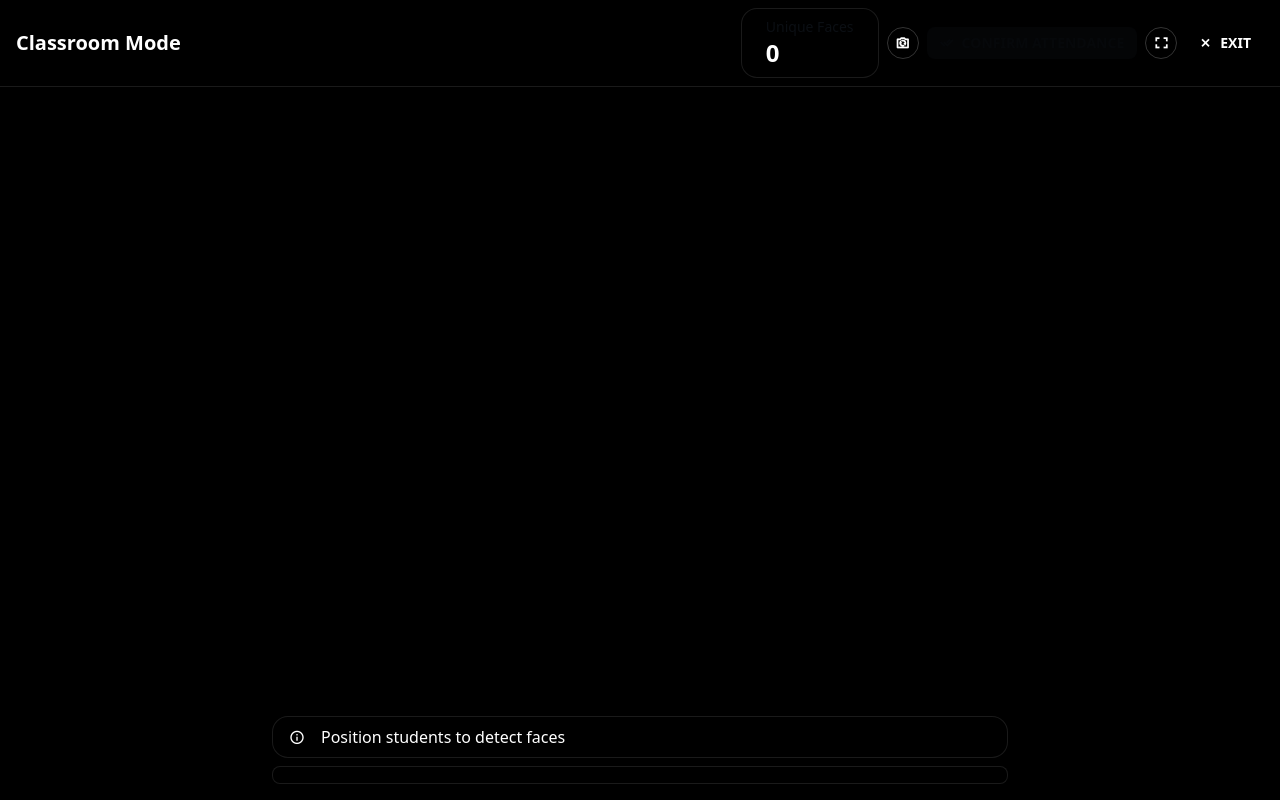
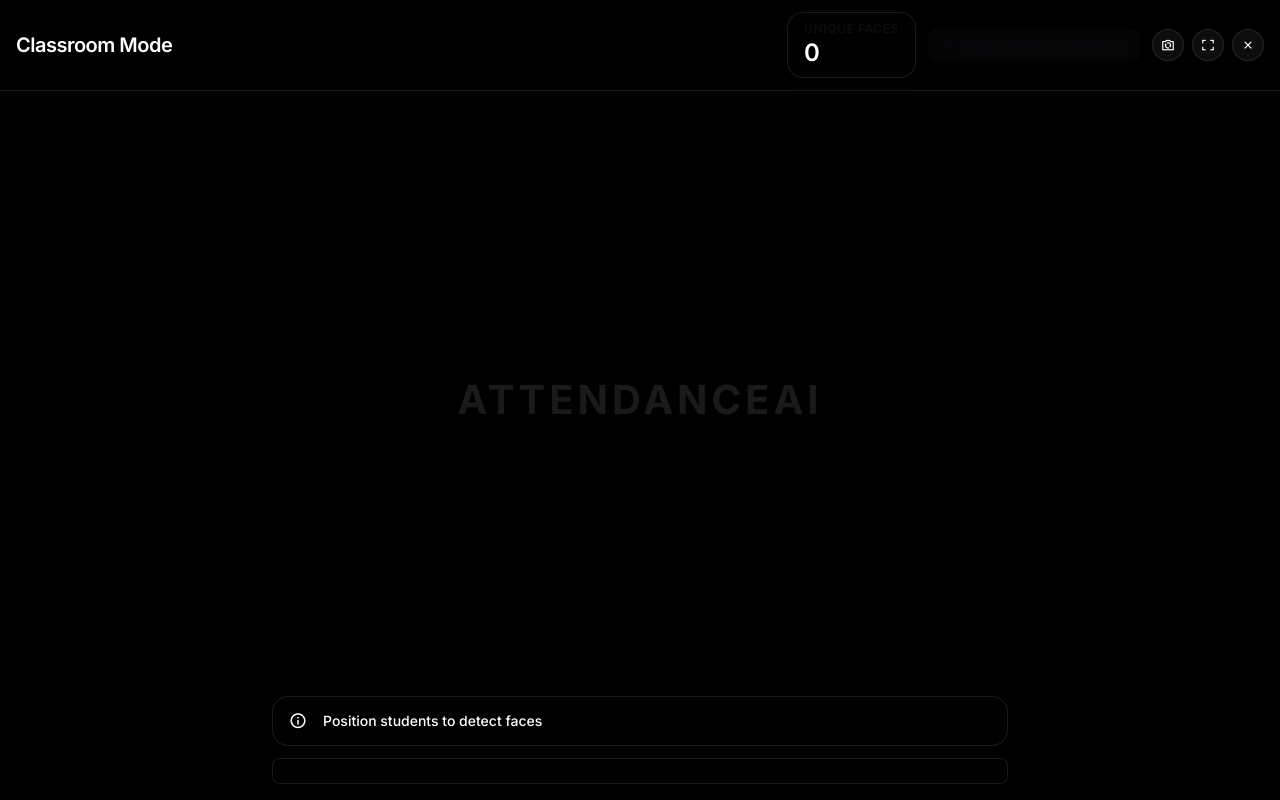
Before and after one commit to srjmnh/attendance-keeper, a Flask app: page /classroom in a window 1280 px wide. Run offline with Flask 3, Linux system fonts and the light colour scheme; the visitor is signed in with stand-in values (Sample User, id 1); parts of the project's set-up code (start-up, migrations or seed data) failed here and were passed over; some libraries are stand-ins or nearby versions.

Commit message:
feat: enhance classroom mode UI with fullscreen and confirmation improvements

```diff
--- a/app/templates/recognition/classroom_mode.html
+++ b/app/templates/recognition/classroom_mode.html
@@ -14,11 +14,14 @@
     <link href="https://cdn.jsdelivr.net/npm/remixicon@4.0.1/fonts/remixicon.css" rel="stylesheet">
 
     <style>
+        @import url('https://fonts.googleapis.com/css2?family=Inter:wght@400;500;600;700&display=swap');
+
         body {
             margin: 0;
             padding: 0;
             overflow: hidden;
             background-color: black;
+            font-family: 'Inter', -apple-system, BlinkMacSystemFont, system-ui, sans-serif;
         }
         .animate-fade-in {
             animation: fadeIn 0.3s ease-in-out;
@@ -27,38 +30,64 @@
             from { opacity: 0; }
             to { opacity: 1; }
         }
+        .btn {
+            font-family: 'Inter', -apple-system, BlinkMacSystemFont, system-ui, sans-serif;
+            font-weight: 500;
+        }
+        .stats {
+            font-family: 'Inter', -apple-system, BlinkMacSystemFont, system-ui, sans-serif;
+        }
+        .alert {
+            font-family: 'Inter', -apple-system, BlinkMacSystemFont, system-ui, sans-serif;
+        }
+        .logo-overlay {
+            position: absolute;
+            top: 50%;
+            left: 50%;
+            transform: translate(-50%, -50%);
+            font-size: 2.5rem;
+            font-weight: 700;
+            color: rgba(255, 255, 255, 0.1);
+            pointer-events: none;
+            text-transform: uppercase;
+            letter-spacing: 0.1em;
+            white-space: nowrap;
+        }
     </style>
 </head>
 <body>
     <div class="fixed inset-0 bg-black">
         <!-- Minimal Header -->
         <div class="absolute top-0 left-0 right-0 z-10 bg-black/50 backdrop-blur-sm border-b border-white/10">
-            <div class="container mx-auto px-4 py-2">
+            <div class="container mx-auto px-4 py-3">
                 <div class="flex items-center justify-between">
                     <div class="text-white">
-                        <h1 class="text-xl font-bold">Classroom Mode</h1>
+                        <h1 class="text-xl font-semibold tracking-tight">Classroom Mode</h1>
                     </div>
-                    <div class="flex items-center gap-2">
-                        <div class="stats bg-black/50 text-white border border-white/10">
-                            <div class="stat py-2">
-                                <div class="stat-title text-sm opacity-60">Unique Faces</div>
-                                <div class="stat-value text-2xl" id="faceCounter">0</div>
+                    <div class="flex items-center gap-3">
+                        <div class="stats bg-black/50 text-white border border-white/10 shadow-lg">
+                            <div class="stat py-2 px-4">
+                                <div class="stat-title text-xs font-medium opacity-60 uppercase tracking-wider">Unique Faces</div>
+                                <div class="stat-value text-2xl font-semibold tracking-tight" id="faceCounter">0</div>
                             </div>
                         </div>
-                        <button id="switchCamera" class="btn btn-circle btn-sm btn-outline border-white/20 text-white hover:bg-white/10">
-                            <i class="ri-camera-switch-line"></i>
-                        </button>
-                        <button onclick="confirmAttendance()" id="confirmBtn" class="btn btn-success btn-sm gap-2 opacity-50 pointer-events-none" disabled>
+
+                        <button onclick="showConfirmationModal()" id="confirmBtn" class="btn btn-success btn-sm gap-2 opacity-50 pointer-events-none shadow-lg" disabled>
                             <i class="ri-check-double-line"></i>
                             Confirm Attendance
                         </button>
-                        <button onclick="toggleFullscreen()" class="btn btn-circle btn-sm btn-outline border-white/20 text-white hover:bg-white/10">
-                            <i class="ri-fullscreen-line" id="fullscreenIcon"></i>
-                        </button>
-                        <a href="{{ url_for('main.dashboard') }}" class="btn btn-ghost btn-sm gap-2 text-white hover:bg-white/10">
-                            <i class="ri-close-line"></i>
-                            Exit
-                        </a>
+
+                        <div class="flex items-center gap-2">
+                            <button id="switchCamera" class="btn btn-circle btn-sm bg-white/5 border-white/10 text-white hover:bg-white/10 hover:border-white/20">
+                                <i class="ri-camera-switch-line"></i>
+                            </button>
+                            <button onclick="toggleFullscreen()" class="btn btn-circle btn-sm bg-white/5 border-white/10 text-white hover:bg-white/10 hover:border-white/20">
+                                <i class="ri-fullscreen-line" id="fullscreenIcon"></i>
+                            </button>
+                            <a href="{{ url_for('main.dashboard') }}" class="btn btn-circle btn-sm bg-white/5 border-white/10 text-white hover:bg-white/10 hover:border-white/20">
+                                <i class="ri-close-line"></i>
+                            </a>
+                        </div>
                     </div>
                 </div>
             </div>
@@ -70,22 +99,43 @@
             <video id="video" class="max-h-full w-auto object-contain" autoplay playsinline></video>
             <canvas id="canvas" class="hidden"></canvas>
 
+            <!-- Logo Overlay -->
+            <div class="logo-overlay">AttendanceAI</div>
+
             <!-- Face Detection Overlay -->
             <div id="faceOverlay" class="absolute inset-0 pointer-events-none"></div>
         </div>
 
         <!-- Status Messages -->
         <div class="absolute bottom-4 left-1/2 -translate-x-1/2 w-full max-w-3xl px-4">
-            <div class="space-y-2">
-                <div id="status" class="alert bg-black/50 text-white border border-white/10 shadow-lg py-2 backdrop-blur-sm">
-                    <i class="ri-information-line"></i>
-                    <span>Position students to detect faces</span>
+            <div class="space-y-3">
+                <div id="status" class="alert bg-black/50 text-white border border-white/10 shadow-lg py-2.5 backdrop-blur-sm">
+                    <i class="ri-information-line text-lg"></i>
+                    <span class="text-sm font-medium">Position students to detect faces</span>
                 </div>
-                <div id="detectedFaces" class="flex flex-wrap gap-2 max-h-32 overflow-y-auto p-2 bg-black/50 backdrop-blur-sm rounded-lg border border-white/10">
+
+                <div id="detectedFaces" class="flex flex-wrap gap-2 max-h-32 overflow-y-auto p-3 bg-black/50 backdrop-blur-sm rounded-lg border border-white/10 shadow-lg">
                     <!-- Detected faces will be shown here -->
                 </div>
             </div>
         </div>
+
+        <!-- Confirmation Modal -->
+        <dialog id="confirmationModal" class="modal">
+            <div class="modal-box bg-black/90 text-white border border-white/10">
+                <h3 class="font-bold text-lg mb-4">Confirm Attendance</h3>
+                <div id="studentsList" class="space-y-3 max-h-96 overflow-y-auto mb-4">
+                    <!-- Student details will be inserted here -->
+                </div>
+                <div class="modal-action">
+                    <button onclick="closeConfirmationModal()" class="btn btn-ghost btn-sm">Cancel</button>
+                    <button onclick="confirmAttendance()" class="btn btn-success btn-sm">Confirm</button>
+                </div>
+            </div>
+            <form method="dialog" class="modal-backdrop">
+                <button>close</button>
+            </form>
+        </dialog>
     </div>
 
 <script>
@@ -319,12 +369,39 @@ async function detectFaces() {
     }
 }
 
+function showConfirmationModal() {
+    const modal = document.getElementById('confirmationModal');
+    const studentsList = document.getElementById('studentsList');
+    studentsList.innerHTML = '';
+
+    // Create list of detected students
+    detectedStudents.forEach(student => {
+        const studentCard = document.createElement('div');
+        studentCard.className = 'bg-white/5 rounded-lg p-3 border border-white/10';
+        studentCard.innerHTML = `
+            <div class="flex items-center justify-between">
+                <div>
+                    <h4 class="font-medium">${student.name}</h4>
+                    <p class="text-sm opacity-60">ID: ${student.student_id}</p>
+                </div>
+                <div class="text-right">
+                    <span class="text-xs font-medium opacity-60">Confidence</span>
+                    <p class="text-sm font-medium">${Math.round(student.confidence)}%</p>
+                </div>
+            </div>
+        `;
+        studentsList.appendChild(studentCard);
+    });
+
+    modal.showModal();
+}
+
+function closeConfirmationModal() {
+    const modal = document.getElementById('confirmationModal');
+    modal.close();
+}
+
 async function confirmAttendance() {
-    if (detectedStudents.size === 0) {
-        showMessage('No students detected to mark attendance for', 'warning');
-        return;
-    }
-
     const confirmBtn = document.getElementById('confirmBtn');
     confirmBtn.disabled = true;
     confirmBtn.innerHTML = '<i class="ri-loader-4-line animate-spin"></i>Processing...';
@@ -344,6 +421,7 @@ async function confirmAttendance() {
         const data = await response.json();
         if (response.ok) {
             showMessage(`${data.message}`, 'success');
+            closeConfirmationModal();
             // Clear detected students after marking attendance
             detectedStudents.clear();
             // Reset UI
```
